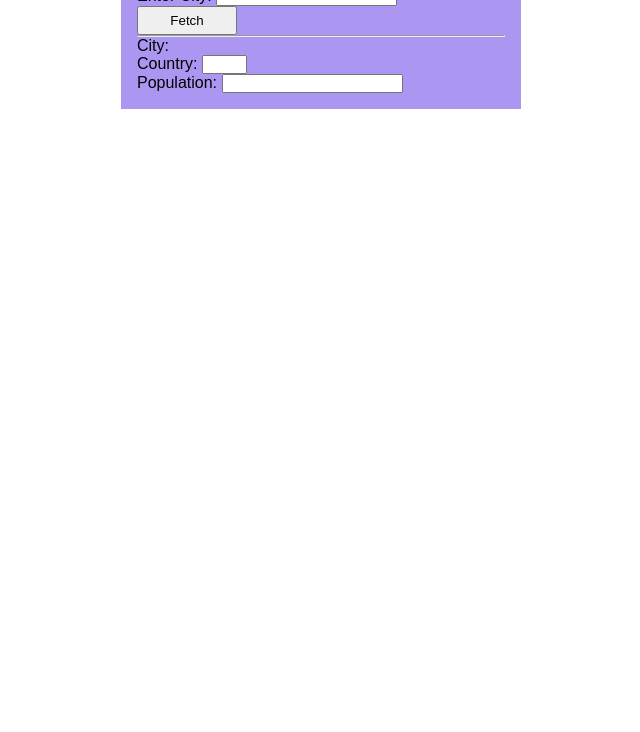
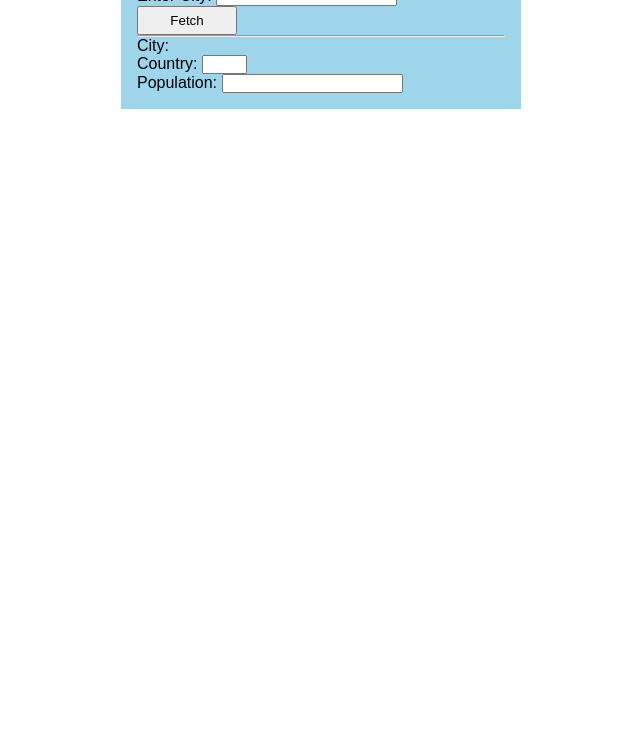
Before and after one commit to ajsagai/api_projectes, a plain HTML site: page CountryApi/index.html in a window 1280 px wide. Shown: the part 68-800 px from the top of the page, without its empty margins (319-959 px from the left). Drawn offline with nearby package versions, Linux system fonts and the light colour scheme.

Commit message:
changed bg color

```diff
--- a/CountryApi/style.css
+++ b/CountryApi/style.css
@@ -5,7 +5,7 @@
     font-family: "poppins",sans-serif;;
 }
 .container {
-background-color: rgb(171, 151, 241);
+background-color: rgb(158, 213, 235);
 
 margin: 0 auto;
 padding: 1rem;
```
